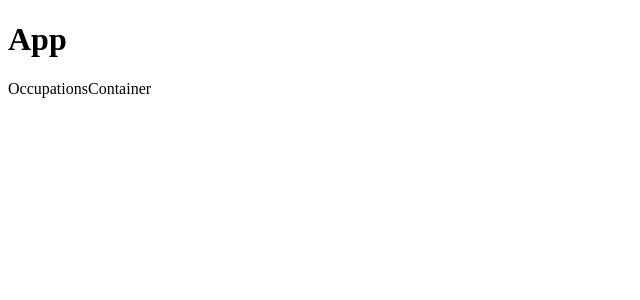
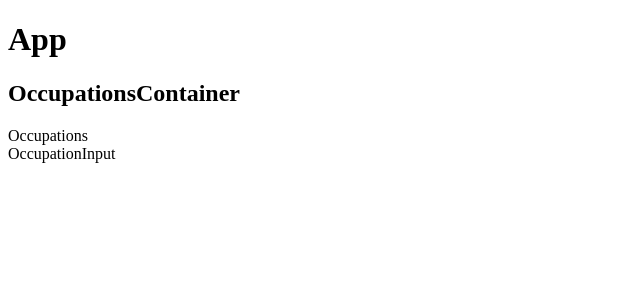
Before and after one commit to ph3nomforko/npc-generator-frontend, a React (Create React App) app: page / in a window 1280 px wide. Shown: the top 300 px of the page, without its empty margins (0-640 px from the left). Built offline with nearby package versions, Linux system fonts and the light colour scheme.

Commit message:
import and render Occupations and OccupationsInput

```diff
--- a/src/containers/OccupationsContainer.js
+++ b/src/containers/OccupationsContainer.js
@@ -1,10 +1,14 @@
 import React from 'react';
+import Occupations from '../components/Occupations'
+import OccupationsInput from '../components/OccupationsInput'
 
 export default class OccupationsContainer extends React.Component {
   render() {
     return (
         <div>
-          OccupationsContainer
+          <h2>OccupationsContainer</h2>
+          <Occupations />
+          <OccupationsInput />
         </div>
     )
   }
```
